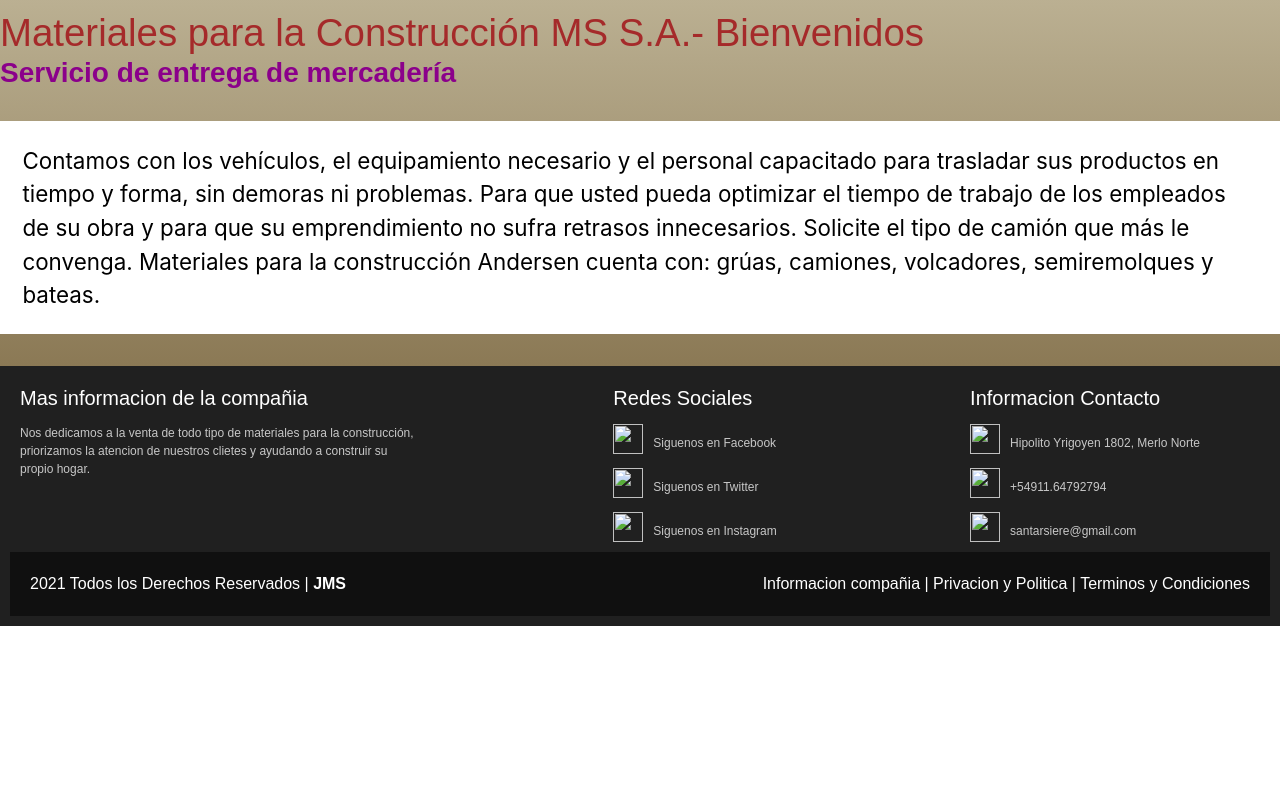
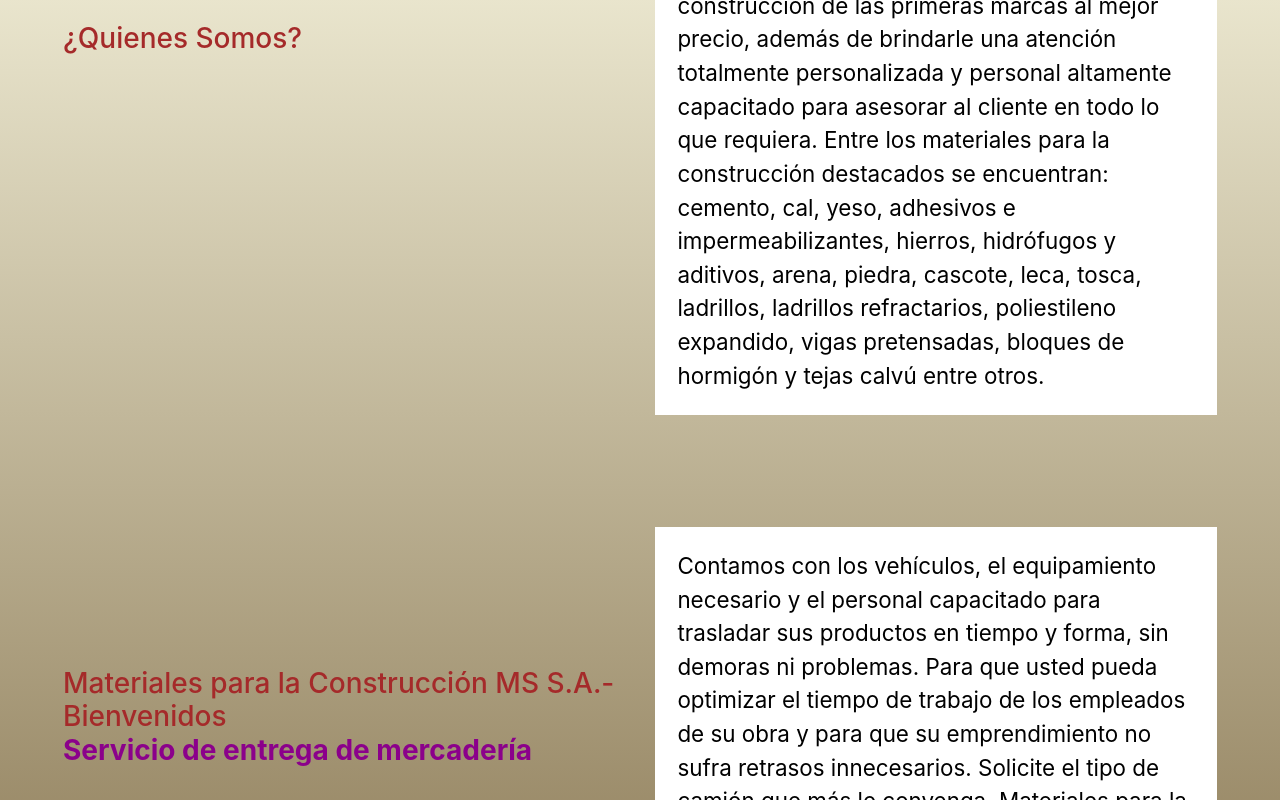
Before and after one commit to zarcelohat/Juan-Santarsiere-Avances-Proyecto, a plain HTML site: page index.html in a window 1280 px wide. Shown: the part 1400-2200 px from the top of the page. Before the commit the page ends 2026 px from the top, so only its background shows below. Drawn offline with nearby package versions, Linux system fonts and the light colour scheme; files that its build step writes are made by us from their sources; a web font is replaced by a local one.

Commit message:
Aplicacando y Maquetando Con Bootstrap

```diff
--- a/index.html
+++ b/index.html
@@ -5,17 +5,18 @@
     <meta  name="viewport" content="widht=device-width, initial-scale=1">
     <meta http-equiv="X-UA-Compatible" content="IE=edge">
     <meta name="viewport" content="width=device-width, initial-scale=1.0">
-    <link href="https://cdn.jsdelivr.net/npm/bootstrap@5.1.3/dist/css/bootstrap.min.css" rel="stylesheet" integrity="sha384-1BmE4kWBq78iYhFldvKuhfTAU6auU8tT94WrHftjDbrCEXSU1oBoqyl2QvZ6jIW3" crossorigin="anonymous">
-    <script src="https://cdn.jsdelivr.net/npm/bootstrap@5.1.3/dist/js/bootstrap.bundle.min.js" integrity="sha384-ka7Sk0Gln4gmtz2MlQnikT1wXgYsOg+OMhuP+IlRH9sENBO0LRn5q+8nbTov4+1p" crossorigin="anonymous"></script>
-    <link rel="stylesheet" href="../Proyecto/css/estilo.css">
+    <link rel="stylesheet" href="css/estilo.css">
     <link rel="preconnect" href="https://fonts.googleapis.com">
     <link rel="preconnect" href="https://fonts.gstatic.com" crossorigin>
     <link href="https://fonts.googleapis.com/css2?family=Shizuru&display=swap" rel="stylesheet">
     <link href="https://fonts.googleapis.com/css2?family=Petit+Formal+Script&family=Shizuru&display=swap" rel="stylesheet">
+     <link rel="stylesheet" href="https://stackpath.bootstrapcdn.com/bootstrap/4.3.1/css/bootstrap.min.css"
+         integrity="sha384-ggOyR0iXCbMQv3Xipma34MD+dH/1fQ784/j6cY/iJTQUOhcWr7x9JvoRxT2MZw1T" crossorigin="anonymous">
     <title>Document</title>
 </head>
 <body>
 <header class="header">
+
 
     <nav class="nav1">
         <a href="#"class="logo" > MS Construcciones </a>
@@ -43,6 +44,7 @@
         </ul>
         </nav>
 
+
 </header>
 
 <main id="mainindex">
@@ -52,25 +54,47 @@
     <div id="padreindex">
 
     <div class="fondoABC">
-    <img class="fondone" src="../Proyecto/img/Corralon1.jpg" alt="">
+    <img class="fondone" src="../img/Corralon1.jpg" alt="">
 
 
     </div>
-    <div>
-        <p class="historia">Somos una Empresa que brinda soluciones integrales en el mundo de los materiales de construcción. Trabajamos día a día para ayudar a nuestros clientes en sus emprendimientos y proyectos. Estando allí cuando nos necesiten, acompañándolos, con el mejor asesoramiento y servicios, la mejor y más eficaz distribución, y los mejores precios.
-            Somos vendedores de una completa lista de materiales para la construcción de las primeras marcas al mejor precio, además de brindarle una atención totalmente personalizada y personal altamente capacitado para asesorar al cliente en todo lo que requiera.
-            Entre los materiales para la construcción destacados se encuentran: cemento, cal, yeso, adhesivos e impermeabilizantes, hierros, hidrófugos y aditivos, arena, piedra, cascote, leca, tosca, ladrillos, ladrillos refractarios, poliestileno expandido, vigas pretensadas, bloques de hormigón y tejas calvú entre otros.</p>
+    <div class="row contenedor-1  px-5 align-items-center justify-content-center">
+
+       <div class="col-xl-6  justify-content-center">
+            <h3> <b class="h3"> ¿Quienes Somos?</b> </h3>
+       </div>
+       <div class="col-xl-6 ">
+            <p class="historia">Somos una Empresa que brinda soluciones integrales en el mundo de los materiales de
+                construcción. Trabajamos día a día para ayudar a nuestros clientes en sus emprendimientos y proyectos.
+                Estando allí cuando nos necesiten, acompañándolos, con el mejor asesoramiento y servicios, la mejor y
+                más eficaz distribución, y los mejores precios.
+                Somos vendedores de una completa lista de materiales para la construcción de las primeras marcas al
+                mejor precio, además de brindarle una atención totalmente personalizada y personal altamente capacitado
+                para asesorar al cliente en todo lo que requiera.
+                Entre los materiales para la construcción destacados se encuentran: cemento, cal, yeso, adhesivos e
+                impermeabilizantes, hierros, hidrófugos y aditivos, arena, piedra, cascote, leca, tosca, ladrillos,
+                ladrillos refractarios, poliestileno expandido, vigas pretensadas, bloques de hormigón y tejas calvú
+                entre otros.</p>
+       </div>
 
 
     </div>
 
 
-   <div>
-    <h3> <b class="h3">  Materiales para la Construcción MS S.A.- Bienvenidos    </b> </h3>
+   <div class="row contenedor-1  p-5 align-items-center justify-content-center">
+   <div class="col-xl-6 justify-content-center">
+        <h3> <b class="h3"> Materiales para la Construcción MS S.A.- Bienvenidos </b> </h3>
+        <h3> <b class="h3a"> Servicio de entrega de mercadería </b> </h3>
+   </div>
 
-    <h3> <b class="h3a">  Servicio de entrega de mercadería     </b> </h3>
-    <p class="historia">Contamos con los vehículos, el equipamiento necesario y el personal capacitado para trasladar sus productos en tiempo y forma, sin demoras ni problemas. Para que usted pueda optimizar el tiempo de trabajo de los empleados de su obra y para que su emprendimiento no sufra retrasos innecesarios.
-    Solicite el tipo de camión que más le convenga. Materiales para la construcción Andersen cuenta con: grúas, camiones, volcadores, semiremolques y bateas.</p>
+
+    <div class="col-xl-6">
+        <p class="historia">Contamos con los vehículos, el equipamiento necesario y el personal capacitado para
+            trasladar sus productos en tiempo y forma, sin demoras ni problemas. Para que usted pueda optimizar el
+            tiempo de trabajo de los empleados de su obra y para que su emprendimiento no sufra retrasos innecesarios.
+            Solicite el tipo de camión que más le convenga. Materiales para la construcción Andersen cuenta con: grúas,
+            camiones, volcadores, semiremolques y bateas.</p>
+    </div>
    </div>
 
 
@@ -105,19 +129,19 @@
                 <h2>Redes Sociales</h2>
 
                 <div class="rs">
-                <img src="../Proyecto/png/facebook.png">
+                <img src="../png/facebook.png">
                 <label>Siguenos en Facebook</label>
                 </div>
 
 
                 <div class="rs">
-                <img src="../Proyecto/png/twitter.png">
+                <img src="../png/twitter.png">
                 <label>Siguenos en Twitter</label>
                 </div>
 
 
                 <div class="rs">
-                <img src="../Proyecto/png/instagram.png">
+                <img src="../png/instagram.png">
                 <label>Siguenos en Instagram</label>
                 </div>
 
@@ -127,17 +151,17 @@
                 <h2>Informacion Contacto</h2>
 
                 <div class="rs1">
-                <img src="../Proyecto/png/marcador-de-posicion.png">
+                <img src="../png/marcador-de-posicion.png">
                 <label>Hipolito Yrigoyen 1802, Merlo Norte</label>
                 </div>
 
                 <div class="rs1">
-                <img src="../Proyecto/png/WPP.png">
+                <img src="../png/WPP.png">
                 <label>+54911.64792794</label>
                 </div>
 
                 <div class="rs1">
-                <img src="../Proyecto/png/google-mas.png">
+                <img src="../png/google-mas.png">
                 <label>santarsiere@gmail.com</label>
                 </div>
 
```
